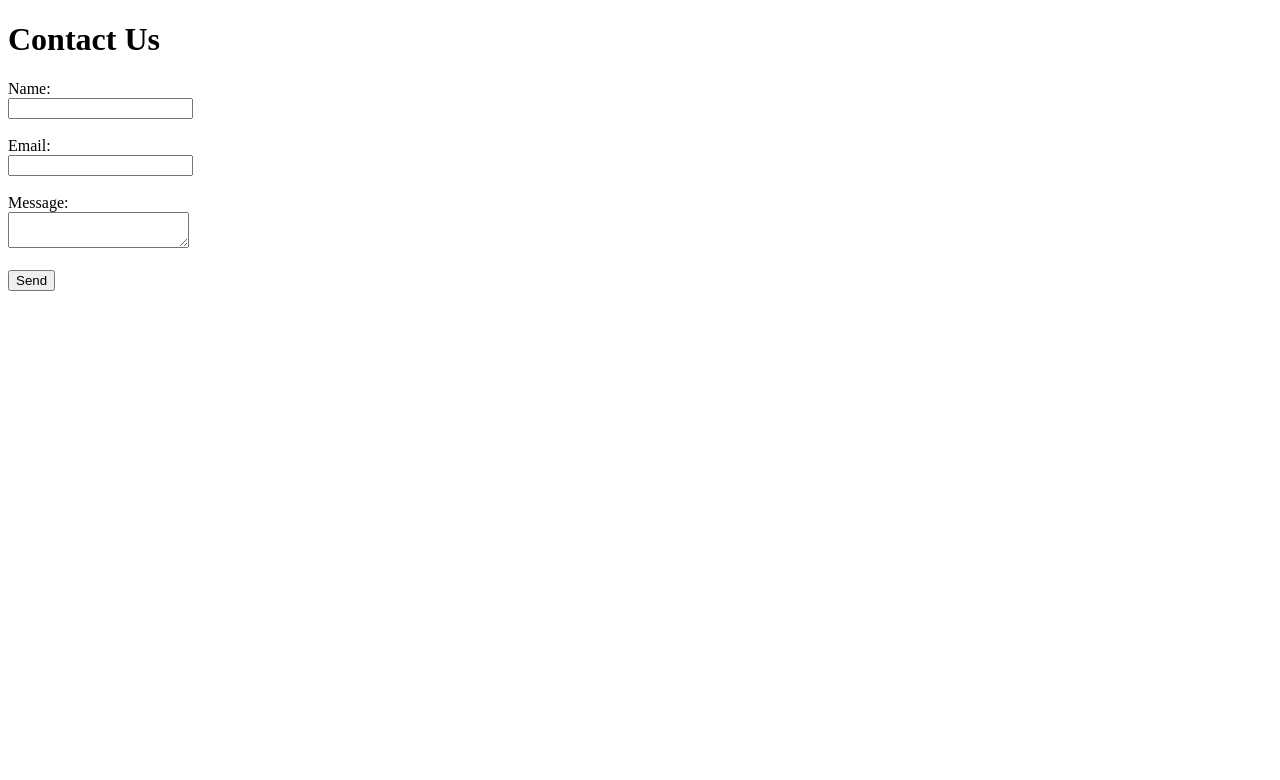
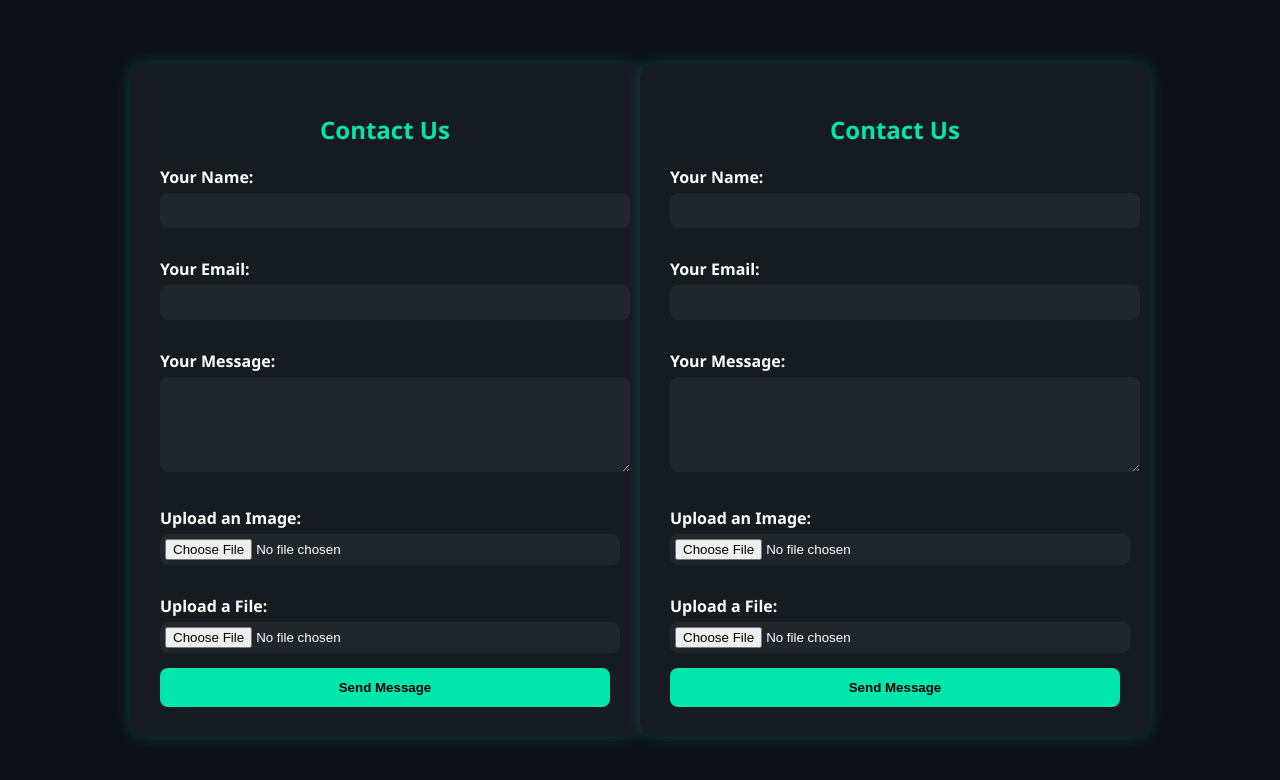
Before and after one commit to netik709/MISSION-IIT, a plain HTML site: page Contact.html in a window 1280 px wide. Drawn offline with Linux system fonts and the light colour scheme.

Commit message:
Update Contact.html

```diff
--- a/Contact.html
+++ b/Contact.html
@@ -1,26 +1,194 @@
 <!DOCTYPE html>
 <html lang="en">
 <head>
-  <meta charset="UTF-8" />
-  <meta name="viewport" content="width=device-width, initial-scale=1.0"/>
+  <meta charset="UTF-8">
   <title>Contact Form</title>
+  <meta name="viewport" content="width=device-width, initial-scale=1.0">
+  <meta name="netlify-honeypot" content="bot-field">
+  <style>
+    body {
+      background-color: #0d1117;
+      font-family: 'Segoe UI', sans-serif;
+      display: flex;
+      justify-content: center;
+      align-items: center;
+      min-height: 100vh;
+      margin: 0;
+    }
+
+    form {
+      background-color: #161b22;
+      color: #fff;
+      padding: 30px;
+      border-radius: 15px;
+      box-shadow: 0 0 15px rgba(0, 255, 200, 0.2);
+      width: 100%;
+      max-width: 450px;
+    }
+
+    h2 {
+      text-align: center;
+      color: #00e6ac;
+    }
+
+    label {
+      display: block;
+      margin-top: 15px;
+      margin-bottom: 5px;
+      font-weight: bold;
+    }
+
+    input, textarea {
+      width: 100%;
+      padding: 10px;
+      border-radius: 8px;
+      border: none;
+      margin-bottom: 15px;
+      background-color: #21262d;
+      color: white;
+    }
+
+    input[type="file"] {
+      padding: 5px;
+    }
+
+    button {
+      width: 100%;
+      padding: 12px;
+      background-color: #00e6ac;
+      border: none;
+      border-radius: 8px;
+      color: #000;
+      font-weight: bold;
+      cursor: pointer;
+      transition: background-color 0.3s ease;
+    }
+
+    button:hover {
+      background-color: #00c19a;
+    }
+  </style>
 </head>
 <body>
-  <h1>Contact Us</h1>
 
-  <form name="contact" method="POST" data-netlify="true" action="/thankyou.html">
+  <form name="contact" method="POST" data-netlify="true" enctype="multipart/form-data" action="/thank-you.html">
     <input type="hidden" name="form-name" value="contact" />
+    <h2>Contact Us</h2>
 
-    <label for="name">Name:</label><br />
-    <input type="text" id="name" name="name" required /><br /><br />
+    <label>Your Name:</label>
+    <input type="text" name="name" required>
 
-    <label for="email">Email:</label><br />
-    <input type="email" id="email" name="email" required /><br /><br />
+    <label>Your Email:</label>
+    <input type="email" name="email" required>
 
-    <label for="message">Message:</label><br />
-    <textarea id="message" name="message" required></textarea><br /><br />
+    <label>Your Message:</label>
+    <textarea name="message" rows="5" required></textarea>
 
-    <button type="submit">Send</button>
+    <label>Upload an Image:</label>
+    <input type="file" name="image" accept="image/*">
+
+    <label>Upload a File:</label>
+    <input type="file" name="file">
+
+    <button type="submit">Send Message</button>
   </form>
+
 </body>
 </html>
+<!DOCTYPE html>
+<html lang="en">
+<head>
+  <meta charset="UTF-8">
+  <title>Contact Form</title>
+  <meta name="viewport" content="width=device-width, initial-scale=1.0">
+  <meta name="netlify-honeypot" content="bot-field">
+  <style>
+    body {
+      background-color: #0d1117;
+      font-family: 'Segoe UI', sans-serif;
+      display: flex;
+      justify-content: center;
+      align-items: center;
+      min-height: 100vh;
+      margin: 0;
+    }
+
+    form {
+      background-color: #161b22;
+      color: #fff;
+      padding: 30px;
+      border-radius: 15px;
+      box-shadow: 0 0 15px rgba(0, 255, 200, 0.2);
+      width: 100%;
+      max-width: 450px;
+    }
+
+    h2 {
+      text-align: center;
+      color: #00e6ac;
+    }
+
+    label {
+      display: block;
+      margin-top: 15px;
+      margin-bottom: 5px;
+      font-weight: bold;
+    }
+
+    input, textarea {
+      width: 100%;
+      padding: 10px;
+      border-radius: 8px;
+      border: none;
+      margin-bottom: 15px;
+      background-color: #21262d;
+      color: white;
+    }
+
+    input[type="file"] {
+      padding: 5px;
+    }
+
+    button {
+      width: 100%;
+      padding: 12px;
+      background-color: #00e6ac;
+      border: none;
+      border-radius: 8px;
+      color: #000;
+      font-weight: bold;
+      cursor: pointer;
+      transition: background-color 0.3s ease;
+    }
+
+    button:hover {
+      background-color: #00c19a;
+    }
+  </style>
+</head>
+<body>
+
+  <form name="contact" method="POST" data-netlify="true" enctype="multipart/form-data" action="/thank-you.html">
+    <input type="hidden" name="form-name" value="contact" />
+    <h2>Contact Us</h2>
+
+    <label>Your Name:</label>
+    <input type="text" name="name" required>
+
+    <label>Your Email:</label>
+    <input type="email" name="email" required>
+
+    <label>Your Message:</label>
+    <textarea name="message" rows="5" required></textarea>
+
+    <label>Upload an Image:</label>
+    <input type="file" name="image" accept="image/*">
+
+    <label>Upload a File:</label>
+    <input type="file" name="file">
+
+    <button type="submit">Send Message</button>
+  </form>
+
+</body>
+</html>
```
